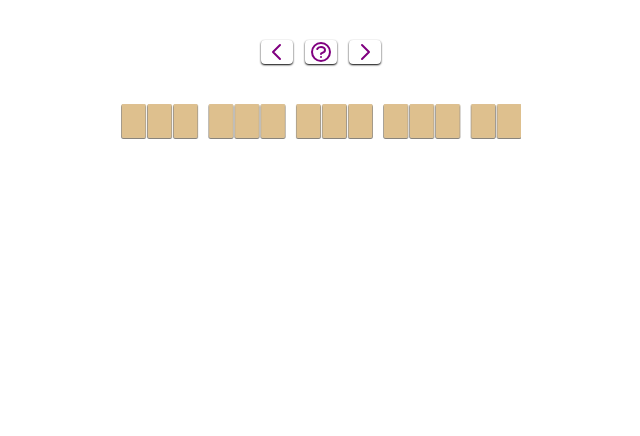
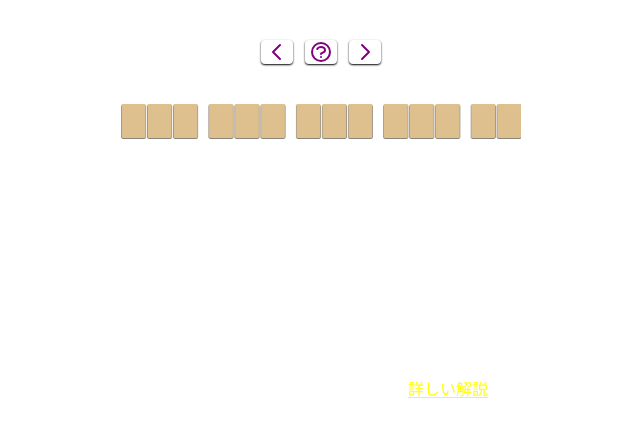
Before and after one commit to mitsumatsuo/mahjong, a Next.js app: page /yaku in a window 1280 px wide. Shown: the top 436 px of the page, without its empty margins (319-959 px from the left). Built offline with nearby package versions, Linux system fonts and the light colour scheme.

Commit message:
解説のリンクを修正

```diff
--- a/pages/yaku.tsx
+++ b/pages/yaku.tsx
@@ -111,7 +111,12 @@ const Yaku: NextPage = () => {
                 出現率
               </DescriptionItem>
               <DescriptionItem>{description}</DescriptionItem>
-              {descriptionUrl && <DescriptionLinkItem value={descriptionUrl}>詳しい解説</DescriptionLinkItem>}
+              {descriptionUrl && (
+                <DescriptionLinkItem
+                  value={descriptionUrl}
+                  label="詳しい解説"
+                ></DescriptionLinkItem>
+              )}
             </ResizablePanel>
           </div>
         </main>
@@ -202,15 +207,26 @@ const DescriptionItem = ({
 
 const DescriptionLinkItem = ({
   value,
+  label,
   children,
 }: {
   value?: string | number | undefined;
-  children: ReactNode | string;
+  label?: string | undefined;
+  children?: ReactNode | string;
 }) => {
   return (
     <div className="flex justify-between items-center">
       <span>{children}</span>
-      {value && <a href={String(value) ?? "/"} target="_blank" rel="noopener noreferrer">開く</a>}
+      {value && (
+        <a
+          href={String(value) ?? "/"}
+          target="_blank"
+          rel="noopener noreferrer"
+          className="underline underline-offset-2 text-[yellow] hover:text-yellow-300"
+        >
+          {label ?? "開く"}
+        </a>
+      )}
     </div>
   );
 };
```
